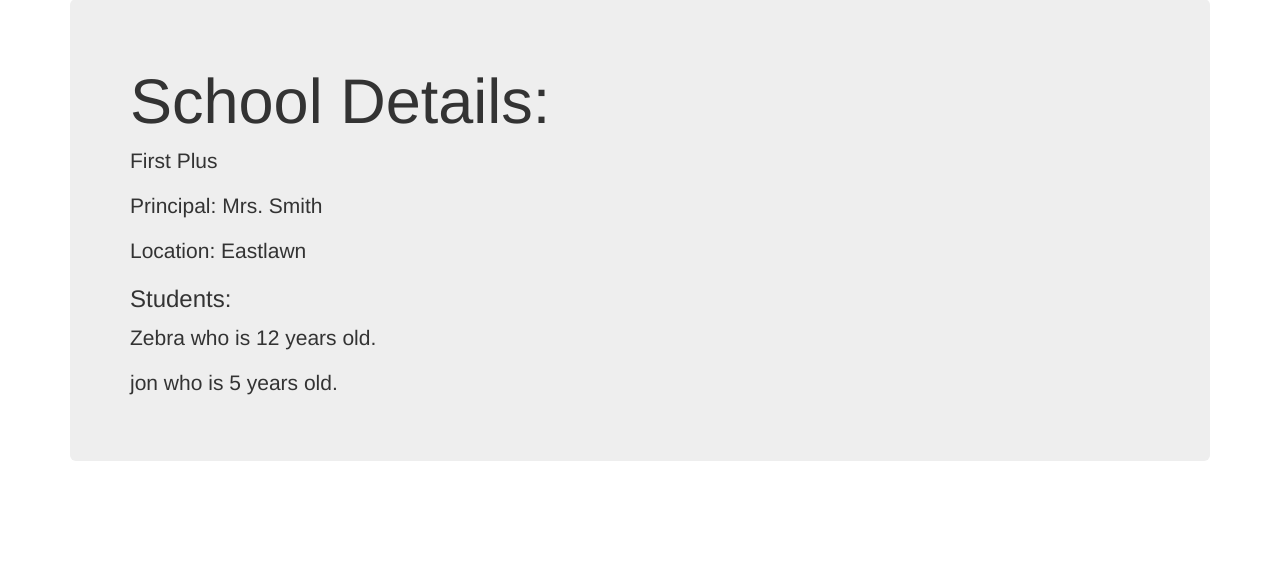
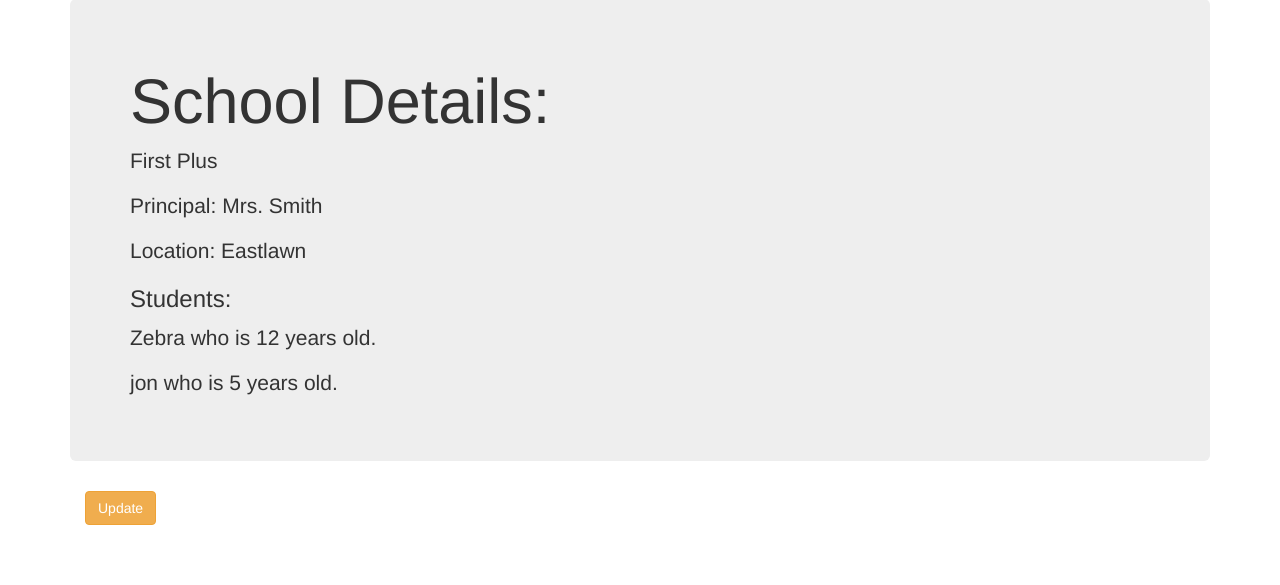
Before and after one commit to JDSalisbury/Next_lvl_Django, a Django app: page /basic_app/1/ in a window 1280 px wide. Shown: the part 72-657 px from the top of the page. Run offline with Django 3.2, Linux system fonts and the light colour scheme; data comes from the database, SQL or seed files in the repository; both versions use the stored data as it was after the commit; some libraries are stand-ins or nearby versions.

Commit message:
a few simple steps to be able to update a schools info.

```diff
--- a/advcbv/basic_app/templates/basic_app/school_detail.html
+++ b/advcbv/basic_app/templates/basic_app/school_detail.html
@@ -11,4 +11,8 @@
     <p>{{student.name}} who is {{student.age}} years old.</p>
     {% endfor %}
 </div>
+<div class="container">
+  <p><a class="btn btn-warning" href="{% url 'basic_app:update' pk=school_details.pk%}">Update<a/></p>
+
+</div>
 {% endblock %}
--- a/advcbv/basic_app/urls.py
+++ b/advcbv/basic_app/urls.py
@@ -7,5 +7,5 @@ urlpatterns = [
     url(r'^$', views.SchoolListView.as_view(), name='list'),
     url(r'^(?P<pk>\d+)/$', views.SchoolDetailView.as_view(), name="detail"),
     url(r'^create/$', views.SchoolCreateView.as_view(), name='create'),
-
+    url(r'^update/(?P<pk>\d+)/$', views.SchoolUpdateView.as_view(), name="update"),
 ]
--- a/advcbv/basic_app/views.py
+++ b/advcbv/basic_app/views.py
@@ -28,6 +28,10 @@ class SchoolCreateView(CreateView):
     fields = ('name', 'principal', 'location')
     model = models.School
 
+class SchoolUpdateView(UpdateView):
+    fields = ('name', 'principal')
+    model = models.School
+
 
 
 
```
Also changed, not shown: advcbv/db.sqlite3.
